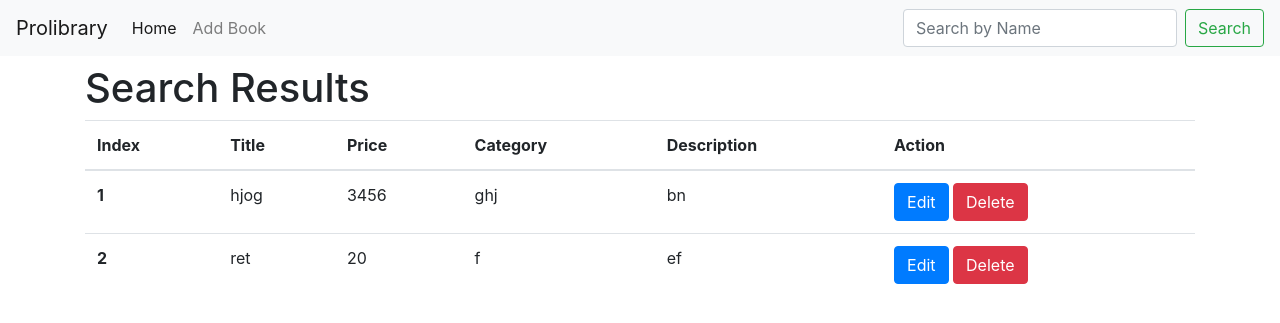
After one commit to hellomohitsangwan/prolibrary, a Django app: page /search/ in a window 1280 px wide. The commit adds this page. Shown: the top 323 px of the page. Run offline with Django 3.2, Linux system fonts and the light colour scheme; data comes from the database, SQL or seed files in the repository.

Commit message:
search functionality

```diff
--- a/book/urls.py
+++ b/book/urls.py
@@ -1,7 +1,7 @@
 
 from django.contrib import admin
 from django.urls import path,include,re_path
-from .views import homepageView,addBookView,addBook,editBook,editBookView,deleteBookView
+from .views import homepageView,addBookView,addBook,editBook,editBookView,deleteBookView, searchView
 
 urlpatterns = [
     path("",homepageView),
@@ -9,5 +9,6 @@ urlpatterns = [
     path("add/add",addBook),
     path("edit/",editBookView),
     path("edit/edit",editBook),
-    path("delete",deleteBookView)
+    path("delete",deleteBookView),
+    path('search/', searchView, name='search')
 ]
--- a/book/views.py
+++ b/book/views.py
@@ -9,6 +9,15 @@ def homepageView(request):
         books = books.order_by('price')
 
     return render(request, "viewbook.html", {"books": books})
+
+def searchView(request):
+    query = request.GET.get('query', '')
+    if query:
+        books = Book.objects.filter(title__icontains=query)
+    else:
+        books = Book.objects.all()
+
+    return render(request, 'search.html', {'books': books})
 
 
 def addBookView(request):
--- a/templates/base.html
+++ b/templates/base.html
@@ -1,30 +1,61 @@
-<!doctype html>
+<!DOCTYPE html>
 <html lang="en">
   <head>
     <!-- Required meta tags -->
-    <meta charset="utf-8">
-    <meta name="viewport" content="width=device-width, initial-scale=1, shrink-to-fit=no">
+    <meta charset="utf-8" />
+    <meta
+      name="viewport"
+      content="width=device-width, initial-scale=1, shrink-to-fit=no"
+    />
 
     <!-- Bootstrap CSS -->
-    <link rel="stylesheet" href="https://cdn.jsdelivr.net/npm/bootstrap@4.3.1/dist/css/bootstrap.min.css" integrity="sha384-ggOyR0iXCbMQv3Xipma34MD+dH/1fQ784/j6cY/iJTQUOhcWr7x9JvoRxT2MZw1T" crossorigin="anonymous">
+    <link
+      rel="stylesheet"
+      href="https://cdn.jsdelivr.net/npm/bootstrap@4.3.1/dist/css/bootstrap.min.css"
+      integrity="sha384-ggOyR0iXCbMQv3Xipma34MD+dH/1fQ784/j6cY/iJTQUOhcWr7x9JvoRxT2MZw1T"
+      crossorigin="anonymous"
+    />
 
     <title>{% block title %}pl{% endblock %}</title>
   </head>
   <body>
     <nav class="navbar navbar-expand-lg navbar-light bg-light">
       <a class="navbar-brand" href="/">Prolibrary</a>
-        <button class="navbar-toggler" type="button" data-toggle="collapse" data-target="#navbarText" aria-controls="navbarText" aria-expanded="false" aria-label="Toggle navigation">
+      <button
+        class="navbar-toggler"
+        type="button"
+        data-toggle="collapse"
+        data-target="#navbarText"
+        aria-controls="navbarText"
+        aria-expanded="false"
+        aria-label="Toggle navigation"
+      >
         <span class="navbar-toggler-icon"></span>
       </button>
       <div class="collapse navbar-collapse" id="navbarText">
         <ul class="navbar-nav mr-auto">
           <li class="nav-item active">
-              <a class="nav-link" href="/">Home <span class="sr-only">(current)</span></a>
+            <a class="nav-link" href="/"
+              >Home <span class="sr-only">(current)</span></a
+            >
           </li>
           <li class="nav-item">
             <a class="nav-link" href="add">Add Book</a>
           </li>
         </ul>
+        <!-- Search Form -->
+        <form class="form-inline" action="/search/" method="get">
+          <input
+            class="form-control mr-sm-2"
+            type="search"
+            placeholder="Search by Name"
+            aria-label="Search"
+            name="query"
+          />
+          <button class="btn btn-outline-success my-2 my-sm-0" type="submit">
+            Search
+          </button>
+        </form>
       </div>
     </nav>
 
@@ -36,8 +67,20 @@
 
     <!-- Optional JavaScript -->
     <!-- jQuery first, then Popper.js, then Bootstrap JS -->
-    <script src="https://code.jquery.com/jquery-3.3.1.slim.min.js" integrity="sha384-q8i/X+965DzO0rT7abK41JStQIAqVgRVzpbzo5smXKp4YfRvH+8abtTE1Pi6jizo" crossorigin="anonymous"></script>
-    <script src="https://cdn.jsdelivr.net/npm/popper.js@1.14.7/dist/umd/popper.min.js" integrity="sha384-UO2eT0CpHqdSJQ6hJty5KVphtPhzWj9WO1clHTMGa3JDZwrnQq4sF86dIHNDz0W1" crossorigin="anonymous"></script>
-    <script src="https://cdn.jsdelivr.net/npm/bootstrap@4.3.1/dist/js/bootstrap.min.js" integrity="sha384-JjSmVgyd0p3pXB1rRibZUAYoIIy6OrQ6VrjIEaFf/nJGzIxFDsf4x0xIM+B07jRM" crossorigin="anonymous"></script>
+    <script
+      src="https://code.jquery.com/jquery-3.3.1.slim.min.js"
+      integrity="sha384-q8i/X+965DzO0rT7abK41JStQIAqVgRVzpbzo5smXKp4YfRvH+8abtTE1Pi6jizo"
+      crossorigin="anonymous"
+    ></script>
+    <script
+      src="https://cdn.jsdelivr.net/npm/popper.js@1.14.7/dist/umd/popper.min.js"
+      integrity="sha384-UO2eT0CpHqdSJQ6hJty5KVphtPhzWj9WO1clHTMGa3JDZwrnQq4sF86dIHNDz0W1"
+      crossorigin="anonymous"
+    ></script>
+    <script
+      src="https://cdn.jsdelivr.net/npm/bootstrap@4.3.1/dist/js/bootstrap.min.js"
+      integrity="sha384-JjSmVgyd0p3pXB1rRibZUAYoIIy6OrQ6VrjIEaFf/nJGzIxFDsf4x0xIM+B07jRM"
+      crossorigin="anonymous"
+    ></script>
   </body>
 </html>
--- /dev/null
+++ b/templates/search.html
@@ -0,0 +1,40 @@
+{% extends 'base.html' %}
+
+{% block title %}Search Results{% endblock %}
+
+{% block content %}
+    <h1 class="mt-2">Search Results</h1>
+
+    <!-- Check if there are any books in the search result -->
+    {% if books %}
+        <table class="table">
+            <thead>
+                <tr>
+                    <th scope="col">Index</th>
+                    <th scope="col">Title</th>
+                    <th scope="col">Price</th>
+                    <th scope="col">Category</th>
+                    <th scope="col">Description</th>
+                    <th scope="col">Action</th>
+                </tr>
+            </thead>
+            <tbody>
+                {% for book in books %}
+                <tr>
+                    <th scope="row">{{ forloop.counter }}</th>
+                    <td>{{ book.title }}</td>
+                    <td>{{ book.price }}</td>
+                    <td>{{ book.category }}</td>
+                    <td>{{ book.description }}</td>
+                    <td>
+                        <a href="/edit?bookid={{ book.id }}"><button type="button" class="btn btn-primary">Edit</button></a>
+                        <a href="/delete?bookid={{ book.id }}"><button type="button" class="btn btn-danger">Delete</button></a>
+                    </td>
+                </tr>
+                {% endfor %}
+            </tbody>
+        </table>
+    {% else %}
+        <p>No books found matching your search criteria.</p>
+    {% endif %}
+{% endblock %}
```
Lines whose indentation alone changed are shown as unchanged.
